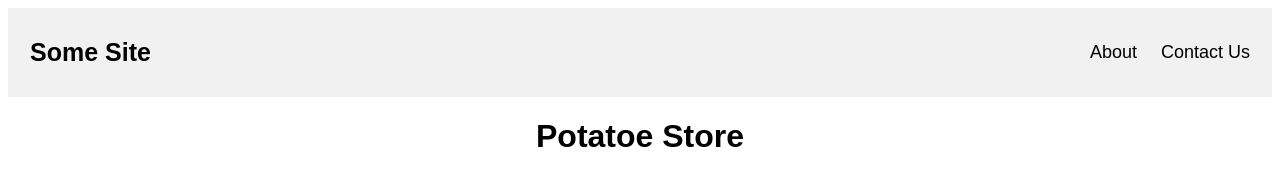
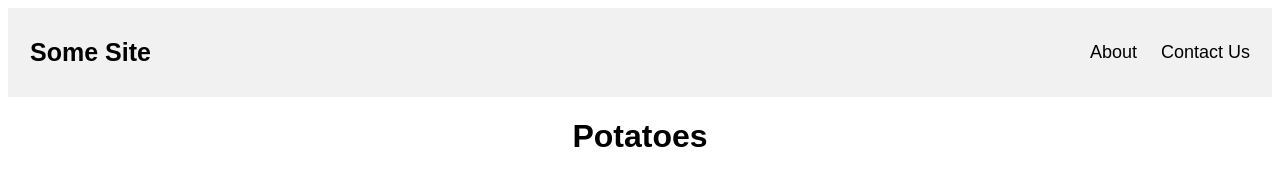
Before and after one commit to M-ski/Some-Repository, a plain HTML site: page index.html in a window 1280 px wide. Shown: the top 174 px of the page. Drawn offline with Linux system fonts and the light colour scheme.

Commit message:
Revert "something"
This reverts commit c128683c4130360b6cfab3123591db7f376a2253.

```diff
--- a/index.html
+++ b/index.html
@@ -18,7 +18,7 @@
     <!-- potato column -->
     <div class="column">
 
-        <h1>Potatoe Store</h1>
+        <h1>Potatoes</h1>
 
         <div class="column-item">
             <img src="https://www.spendwithpennies.com/wp-content/uploads/2018/08/SWP-Perfect-Baked-Potatoes-21.jpg"
```
